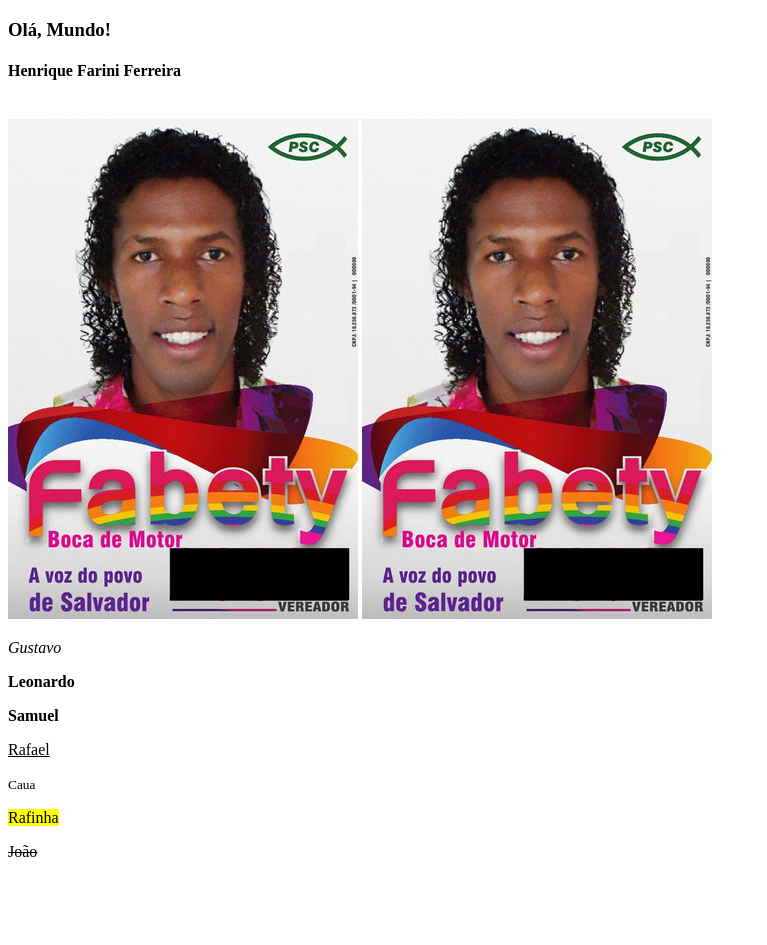
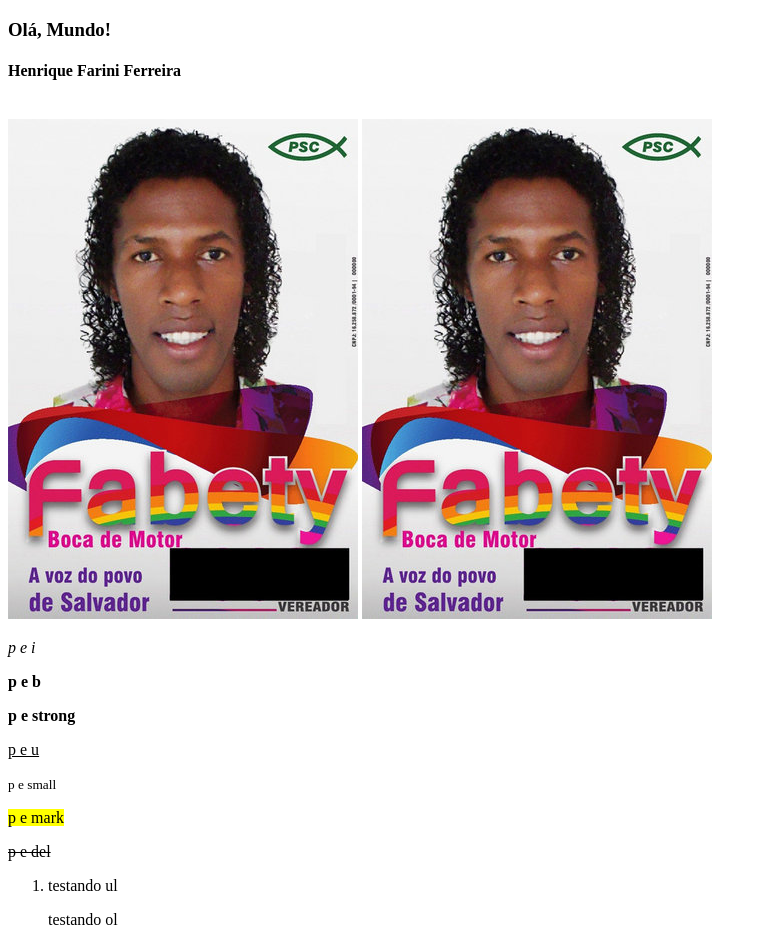
Before and after one commit to Henrique-Farini/limando, a plain HTML site: page Aula1/index.html in a window 1280 px wide. Shown: the whole page, without its empty margins (0-767 px from the left). Before the commit the page ends 877 px from the top, so only its background shows below. Drawn offline with Linux system fonts and the light colour scheme.

Commit message:
27.08.25

```diff
--- a/index.html
+++ b/Aula1/index.html
@@ -13,13 +13,17 @@
      <a href="https://google.com.br" target="_blank">
         <img src="img/RTEmagicC_Fabety.jpg.jpg" alt="acessar google">
     </a>
-    <p><i>Gustavo</i></p>
-    <p><b>Leonardo</b></p>
-    <p><strong>Samuel</strong></p>
-    <p><u>Rafael</u></p>
-    <p> <small>Caua</small></p>
-    <p><mark>Rafinha</mark></p>
-    <p><del>João</del></p>
+    <p><i>p e i</i></p>
+    <p><b>p e b</b></p>
+    <p><strong>p e strong</strong></p>
+    <p><u>p e u</u></p>
+    <p> <small>p e small</small></p>
+    <p><mark>p e mark</mark></p>
+    <p><del>p e del</del></p>
+    <ul>
+        <li type="1">testando ul</li>
+    </ul>
+    <ol type="1">testando ol</ol>
 
 
 </body>
```
Also changed, not shown: Aula1/henrique.txt (added), Aula1/img/RTEmagicC_Fabety.jpg.jpg (renamed from img/RTEmagicC_Fabety.jpg.jpg), Aula2/index.html (added).
